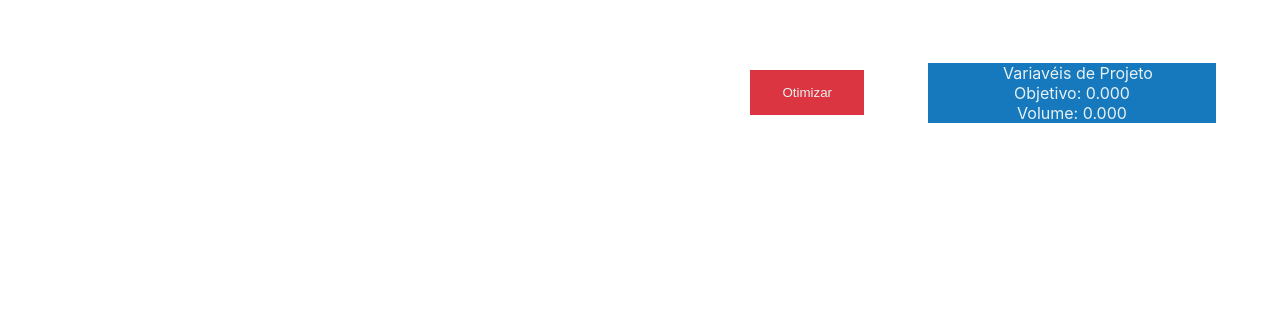
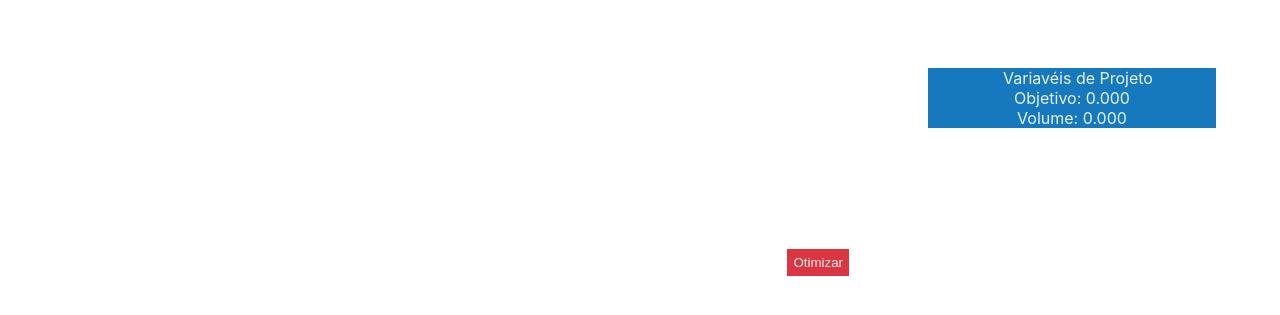
Before and after one commit to leonardomartelli/gaudi-frontend, a React (Create React App) app: page / in a window 1280 px wide. Shown: the part 307-622 px from the top of the page. Built offline with nearby package versions, Linux system fonts and the light colour scheme.

Commit message:
refactoring common button

```diff
--- a/src/components/buttons/common-button/common-button.component.tsx
+++ b/src/components/buttons/common-button/common-button.component.tsx
@@ -3,10 +3,18 @@ import { CommonButtonContract } from "./common-button.interface";
 import styles from "./common-button.module.scss";
 
 export function CommonButton(props: CommonButtonContract) {
+  let iconStyle = {
+    size: props.size,
+    style: { color: props.iconColor },
+  };
+
   return (
     <button onClick={props.onClick} className={styles.button}>
-      <img src={props.icon} />
-      {props.label}
+      <div className={styles.icon}>
+        {props.icon && <props.icon {...iconStyle} />}
+      </div>
+
+      <label className={styles.label}>{props.label}</label>
     </button>
   );
 }
--- a/src/components/buttons/common-button/common-button.interface.ts
+++ b/src/components/buttons/common-button/common-button.interface.ts
@@ -2,6 +2,8 @@ import { CommonComponentContract } from "../../components.interface";
 
 export interface CommonButtonContract extends CommonComponentContract {
   label?: string;
-  icon?: string;
+  size?: number;
+  icon?: React.ComponentType<any>;
+  iconColor?: string;
   onClick: () => void;
 }
--- a/src/components/buttons/common-button/common-button.module.scss
+++ b/src/components/buttons/common-button/common-button.module.scss
@@ -2,14 +2,22 @@
 
 .button {
   display: inline-grid;
+  color: $alice-blue;
+  background-color: $poppy;
+  border: none;
+  margin: 15px;
+  width: 75px;
+  justify-items: center;
+  height: inherit;
+}
+
+.label {
+  margin: 10%;
+  align-content: start;
+}
+
+.icon {
+  height: 55;
   align-items: center;
   align-self: center;
-  color: $alice-blue;
-  text-align: center;
-  background-color: $poppy;
-  border: none;
-  padding: 15px 32px;
-  text-align: center;
-  text-decoration: none;
-  display: inline-block;
 }
```
